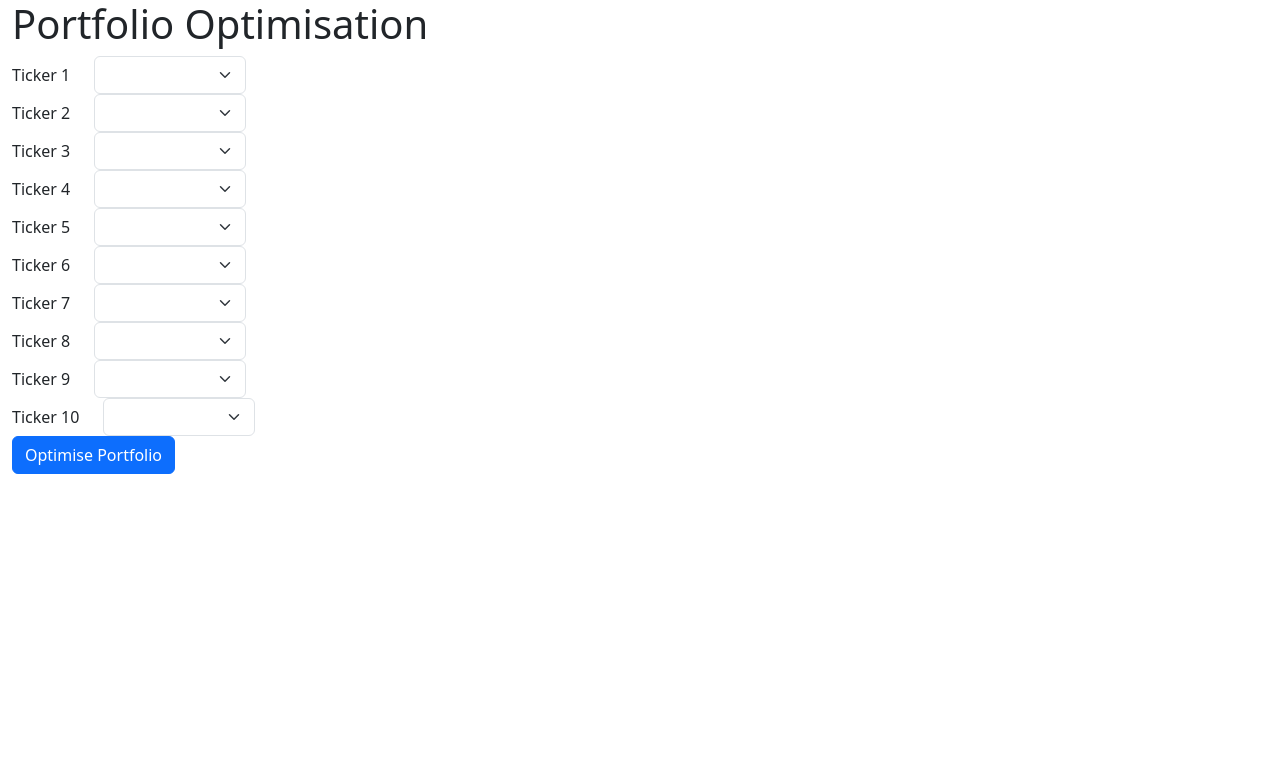
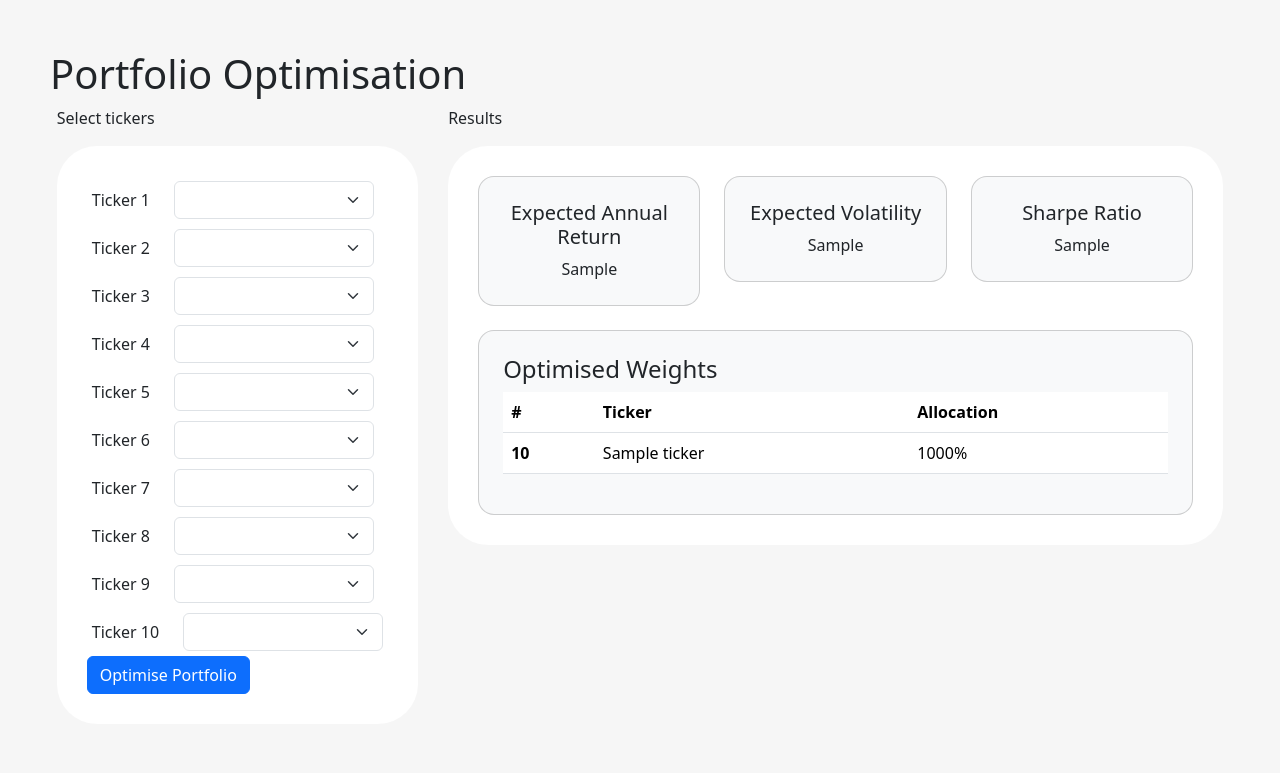
Before and after one commit to ShermanNovak/QF205-proj, a Flask app: template templates/index.html in a window 1280 px wide. Shown: the top 773 px of the page. Run offline with Flask 3, Linux system fonts and the light colour scheme; the template is opened without the code that fills it: most values are stand-ins (such as "Sample title", 1, 10 or a date in 2020).

Commit message:
changed ui layout

```diff
--- a/app.py
+++ b/app.py
@@ -23,16 +23,20 @@ def form_page():
 @app.route("/", methods=['POST'])
 def optimise_portfolio():
     selected_tickers = request.form.getlist('ticker[]')
-    tickers = [s for s in selected_tickers if s != '']
+    selected_tickers = [s for s in selected_tickers if s != '']
 
-    if len(tickers) < 2:
-        return 'At least 2 tickers need to be selected'
+    tickers = ["(\"" + i + "\") " + j for i,j in sp500tickers.tickers_dict.items()]
+
+    if len(selected_tickers) < 2:
+        error = 'At least 2 tickers need to be selected'
+        return render_template('index.html', error=error, tickers=tickers)
+        # return 'At least 2 tickers need to be selected'
 
     end_date = datetime.today()
     start_date = end_date - timedelta(days = 5 * 365)
 
     # Getting stock prices from YFinance
-    adj_close_df = yf.download(tickers, start=start_date, end=end_date)['Adj Close']
+    adj_close_df = yf.download(selected_tickers, start=start_date, end=end_date)['Adj Close']
 
     # Calculate compounding returns
     log_returns = np.log(adj_close_df/adj_close_df.shift(1))
@@ -48,8 +52,8 @@ def optimise_portfolio():
 
     #Priming the parameters for calculation
     constraints = {'type': 'eq', 'fun': lambda weights: np.sum(weights)-1}
-    bounds = [(0,0.5) for _ in range(len(tickers))]
-    initial_weights = np.array([1/len(tickers)]*len(tickers))
+    bounds = [(0,0.5) for _ in range(len(selected_tickers))]
+    initial_weights = np.array([1/len(selected_tickers)]*len(selected_tickers))
 
     #Calculating optimal portfolio weights
     optimise_results = minimize(helpers.neg_sharpe_ratio, initial_weights, args=(log_returns, cov_matrix, risk_free_rate), method='SLSQP', constraints=constraints, bounds=bounds)
@@ -60,7 +64,7 @@ def optimise_portfolio():
     optimal_portfolio_volatility = helpers.standard_deviation(optimal_weights, cov_matrix)
     optimal_sharpe_ratio = helpers.sharpe_ratio(optimal_weights, log_returns, cov_matrix, risk_free_rate)
 
-    return render_template('results.html', optimal_weights=zip(range(len(tickers)), tickers, optimal_weights), optimal_portfolio_return=optimal_portfolio_return, optimal_portfolio_volatility=optimal_portfolio_volatility, optimal_sharpe_ratio=optimal_sharpe_ratio)
+    return render_template('index.html', optimal_weights=zip(range(len(selected_tickers)), selected_tickers, optimal_weights), optimal_portfolio_return=optimal_portfolio_return, optimal_portfolio_volatility=optimal_portfolio_volatility, optimal_sharpe_ratio=optimal_sharpe_ratio, tickers=tickers)
 
 if __name__ == "__main__":
     app.run(port=8000, debug=True)
--- a/templates/index.html
+++ b/templates/index.html
@@ -1,14 +1,18 @@
 {% extends "layout.html" %} {% block content %}
-<div class="container-fluid">
+<div class="container-fluid" style="background-color: #F6F6F6; padding:50px;height: 100%; ">
   <h1>Portfolio Optimisation</h1>
+  <div style="display: flex;flex-direction: row; justify-content: center;">
+    <div>
+      <p>Select tickers</p>
+      <div style="border-radius: 40px;background-color: white;padding: 30px;width: fit-content">
         <form action="/" method="post">
           {% for i in range(1, 11) %}
-    <div class="row align-items-center">
+          <div class="row align-items-center" style="padding: 5px">
             <div class="col-auto">
               <label>Ticker {{i}}</label>
             </div>
             <div class="col-auto">
-        <select name="ticker[]" class="form-select">
+              <select name="ticker[]" class="form-select" style="width: 200px;">
                 <option value=""></option>
                 {% for ticker in tickers %}
                 <option value="{{ ticker }}">{{ ticker }}</option>
@@ -18,6 +22,68 @@
           </div>
           {% endfor %}
           <button class="btn btn-primary" type="submit">Optimise Portfolio</button>
+          {% if error %}
+          <p class=error style="color: red;"><strong>Error:</strong> {{ error }}
+            {% endif %}
         </form>
       </div>
+    </div>
+    <div style="margin-left: 30px;">
+      <p>Results</p>
+      <div style="border-radius: 40px;background-color: white;padding: 30px;width: fit-content;;">
+        <div class="row">
+          <div class="col">
+            <div
+              class="card bg-light rounded-4 text-center px-4 py-4"
+            >
+              <h5 class="card-title">Expected Annual Return</h5>
+              <p class="card-text">{{ optimal_portfolio_return }}</p>
+            </div>
+          </div>
+          <div class="col">
+            <div
+              class="card bg-light rounded-4 text-center px-4 py-4"
+            >
+              <h5 class="card-title">Expected Volatility</h5>
+              <p class="card-text">{{ optimal_portfolio_volatility }}</p>
+            </div>
+          </div>
+          <div class="col">
+            <div
+              class="card bg-light rounded-4 text-center px-4 py-4"
+            >
+              <h5 class="card-title">Sharpe Ratio</h5>
+              <p class="card-text">{{ optimal_sharpe_ratio }}</p>
+            </div>
+          </div>
+        </div>
+        <div class="row mt-4">
+          <div class="col">
+            <div class="card bg-light rounded-4 px-4 py-4">
+              <h4>Optimised Weights</h4>
+              <table class="table">
+                <thead>
+                  <tr>
+                    <th scope="col">#</th>
+                    <th scope="col">Ticker</th>
+                    <th scope="col">Allocation</th>
+                  </tr>
+                </thead>
+                <tbody>
+                  {% for i, ticker, weight in optimal_weights %}
+                  <tr>
+                    <th scope="row">{{ i }}</th>
+                    <td>{{ ticker }}</td>
+                    <td>{{ (weight * 100)|round(2) }}%</td>
+                  </tr>
+                  {% endfor %}
+                </tbody>
+              </table>
+            </div>
+          </div>
+        </div>
+      </div>
+    </div>
+  </div>
+</div>
 {% endblock %}
```
Lines whose indentation alone changed are shown as unchanged.
